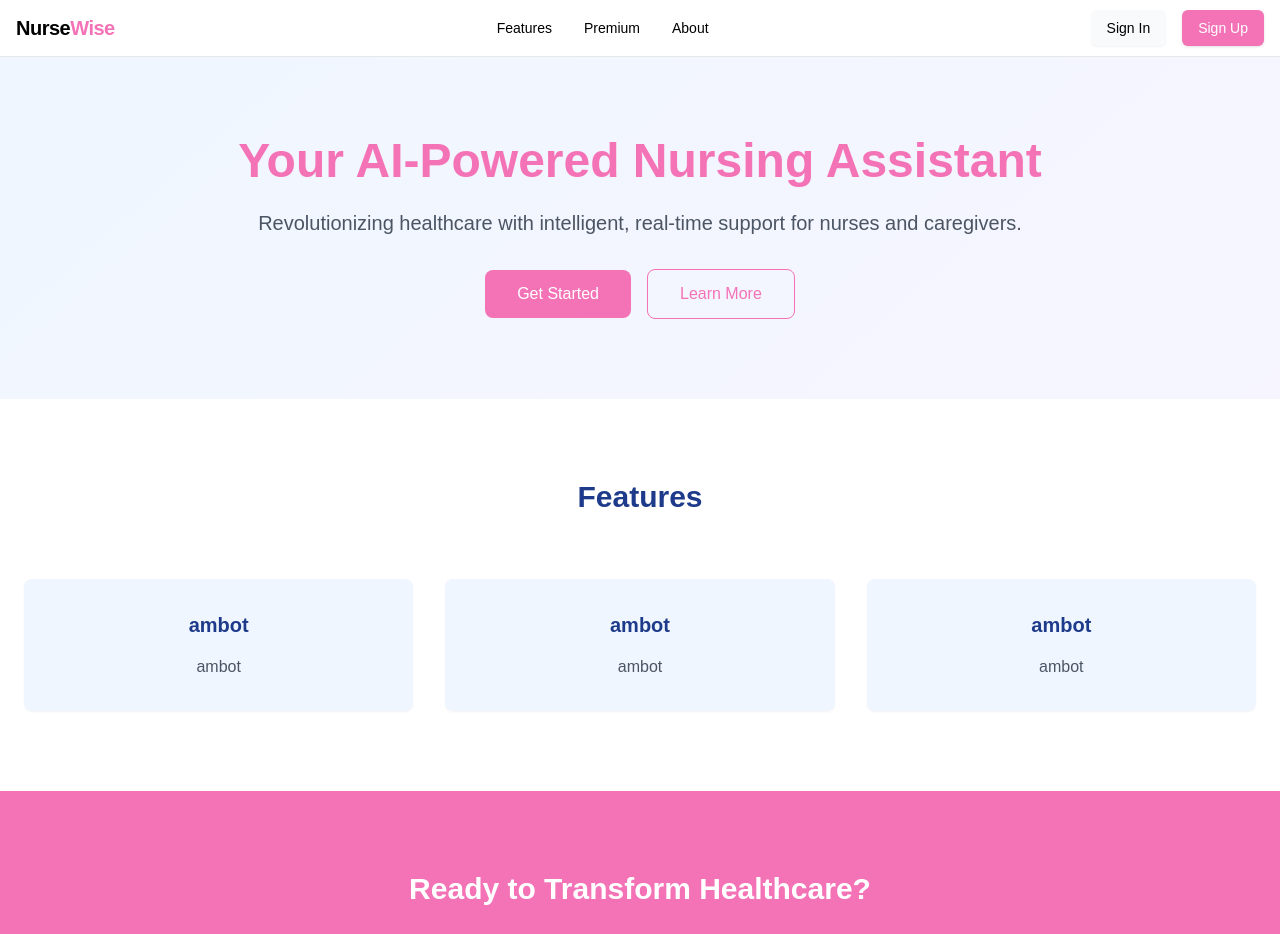
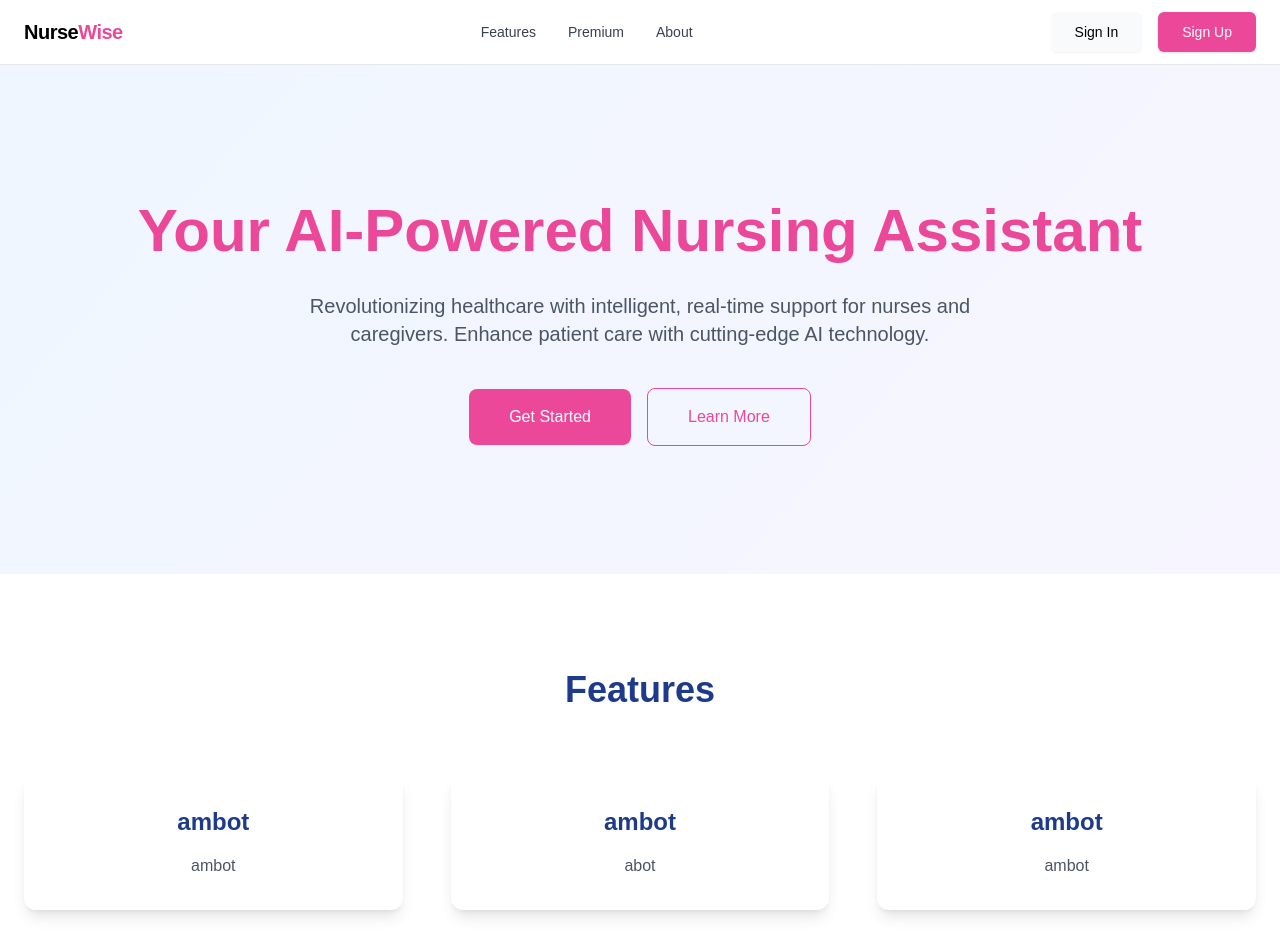
Before and after one commit to Lonergun141/nursewise, a Next.js app: page / in a window 1280 px wide. Shown: the top 934 px of the page. Built offline with nearby package versions, Linux system fonts and the light colour scheme; no server answers.

Commit message:
minor redeambot is

```diff
--- a/src/app/page.tsx
+++ b/src/app/page.tsx
@@ -2,47 +2,47 @@ export default function Landing() {
 	return (
 		<div className="min-h-screen bg-gradient-to-br from-blue-50 to-purple-50">
 			{/* Hero Section */}
-			<section className="container mx-auto px-6 py-20 text-center">
-				<h1 className="text-5xl font-bold text-pink-400 mb-6">
+			<section className="container mx-auto px-6 py-32 text-center">
+				<h1 className="text-6xl font-bold text-pink-500 mb-6 leading-tight">
 					Your AI-Powered Nursing Assistant
 				</h1>
-				<p className="text-gray-600 text-xl mb-8">
+				<p className="text-gray-600 text-xl mb-10 max-w-2xl mx-auto">
 					Revolutionizing healthcare with intelligent, real-time support for nurses and
-					caregivers.
+					caregivers. Enhance patient care with cutting-edge AI technology.
 				</p>
 				<div className="space-x-4">
-					<button className="bg-pink-400 text-white px-8 py-3 rounded-lg hover:bg-pink-600 transition duration-300">
+					<button className="bg-pink-500 text-white px-10 py-4 rounded-lg hover:bg-pink-600 transition duration-300 transform hover:scale-105">
 						Get Started
 					</button>
-					<button className="bg-transparent border border-pink-400 text-pink-400 px-8 py-3 rounded-lg hover:bg-blue-50 transition duration-300">
+					<button className="bg-transparent border border-pink-500 text-pink-500 px-10 py-4 rounded-lg hover:bg-pink-50 transition duration-300 transform hover:scale-105">
 						Learn More
 					</button>
 				</div>
 			</section>
 
 			{/* Features Section */}
-			<section id="features" className="bg-white py-20">
+			<section id="features" className="bg-white py-24">
 				<div className="container mx-auto px-6">
-					<h2 className="text-3xl font-bold text-center text-blue-900 mb-16">Features</h2>
-					<div className="grid grid-cols-1 md:grid-cols-3 gap-8">
-						<div className="bg-blue-50 p-8 rounded-lg shadow-sm text-center">
-							<h3 className="text-xl font-semibold text-blue-900 mb-4">
+					<h2 className="text-4xl font-bold text-center text-blue-900 mb-16">Features</h2>
+					<div className="grid grid-cols-1 md:grid-cols-3 gap-12">
+						<div className="bg-white p-8 rounded-xl shadow-lg text-center hover:shadow-xl transition-shadow duration-300">
+							<h3 className="text-2xl font-semibold text-blue-900 mb-4">
 								ambot
 							</h3>
 							<p className="text-gray-600">
 								ambot
 							</p>
 						</div>
-						<div className="bg-blue-50 p-8 rounded-lg shadow-sm text-center">
-							<h3 className="text-xl font-semibold text-blue-900 mb-4">
-								ambot
+						<div className="bg-white p-8 rounded-xl shadow-lg text-center hover:shadow-xl transition-shadow duration-300">
+							<h3 className="text-2xl font-semibold text-blue-900 mb-4">
+							ambot
 							</h3>
 							<p className="text-gray-600">
-								ambot
+								abot
 							</p>
 						</div>
-						<div className="bg-blue-50 p-8 rounded-lg shadow-sm text-center">
-							<h3 className="text-xl font-semibold text-blue-900 mb-4">
+						<div className="bg-white p-8 rounded-xl shadow-lg text-center hover:shadow-xl transition-shadow duration-300">
+							<h3 className="text-2xl font-semibold text-blue-900 mb-4">
 								ambot
 							</h3>
 							<p className="text-gray-600">
@@ -54,22 +54,23 @@ export default function Landing() {
 			</section>
 
 			{/* CTA Section */}
-			<section className="bg-pink-400 py-20">
+			<section className="bg-pink-500 py-24">
 				<div className="container mx-auto px-6 text-center">
-					<h2 className="text-3xl font-bold text-white mb-6">
+					<h2 className="text-4xl font-bold text-white mb-6">
 						Ready to Transform Healthcare?
 					</h2>
-					<p className="text-gray-200 mb-8">
-						Join thousands of nurses and caregivers using NurseAI to enhance patient care.
+					<p className="text-gray-100 text-xl mb-10 max-w-2xl mx-auto">
+						Join thousands of nurses and caregivers using NurseAI to enhance patient care and
+						streamline workflows.
 					</p>
-					<button className="bg-white text-pink-400 px-8 py-3 rounded-lg hover:bg-pink-400 transition duration-300">
+					<button className="bg-white text-pink-500 px-12 py-4 rounded-lg hover:bg-pink-50 transition duration-300 transform hover:scale-105">
 						Sign Up Now
 					</button>
 				</div>
 			</section>
 
 			{/* Footer */}
-			<footer className="bg-white py-6">
+			<footer className="bg-white py-8">
 				<div className="container mx-auto px-6 text-center">
 					<p className="text-gray-600">© 2025 NurseAI. All rights reserved.</p>
 				</div>
--- a/src/components/navigators/header.tsx
+++ b/src/components/navigators/header.tsx
@@ -6,40 +6,42 @@ export default async function Header() {
 	const { userId } = await auth();
 
 	return (
-		<nav className="sticky top-0 z-50 w-full border-b bg-white/95 backdrop-blur">
-			<div className="container mx-auto flex h-14 items-center justify-between px-4">
+		<nav className="sticky top-0 z-50 w-full border-b bg-white/95 backdrop-blur supports-[backdrop-filter]:bg-white/80">
+			<div className="container mx-auto flex h-16 items-center justify-between px-6">
 				{/* Logo */}
-				<Link href="/" className="text-xl font-semibold tracking-tight hover:opacity-80">
-					Nurse<span className='text-pink-400'>Wise</span>
+				<Link href="/" className="text-xl font-semibold tracking-tight hover:opacity-80 transition-opacity">
+					Nurse<span className="text-pink-500">Wise</span>
 				</Link>
 
-				 <div className="hidden md:flex items-center gap-8 text-sm">
-					<Link href="/features" className="hover:text-pink-400">
+				{/* Navigation Links */}
+				<div className="hidden md:flex items-center gap-8 text-sm font-medium">
+					<Link href="/features" className="text-gray-700 hover:text-pink-500 transition-colors">
 						Features
 					</Link>
-					<Link href="/pricing" className="hover:text-pink-400">
+					<Link href="/pricing" className="text-gray-700 hover:text-pink-500 transition-colors">
 						Premium
 					</Link>
-					<Link href="/about" className="hover:text-pink-400">
+					<Link href="/about" className="text-gray-700 hover:text-pink-500 transition-colors">
 						About
 					</Link>
 				</div>
 
+				{/* Auth Buttons */}
 				<div>
 					{userId ? (
-						<div>
-							<UserButton showName/>
+						<div className="flex items-center gap-4">
+							<UserButton afterSignOutUrl="/" showName />
 						</div>
 					) : (
 						<div className="flex items-center gap-4">
 							<Link
 								href="/sign-in"
-								className="hidden md:inline-flex h-9 px-4 items-center justify-center rounded-md bg-gray-50 text-sm font-medium shadow-sm transition-colors hover:bg-gray-100">
+								className="hidden md:inline-flex h-10 px-6 items-center justify-center rounded-md bg-gray-50 text-sm font-medium shadow-sm transition-colors hover:bg-gray-100">
 								Sign In
 							</Link>
 							<Link
 								href="/sign-up"
-								className="inline-flex h-9 px-4 items-center justify-center rounded-md bg-pink-400 text-sm font-medium text-white shadow transition-colors hover:bg-gray-800">
+								className="inline-flex h-10 px-6 items-center justify-center rounded-md bg-pink-500 text-sm font-medium text-white shadow transition-colors hover:bg-pink-600">
 								Sign Up
 							</Link>
 						</div>
```
